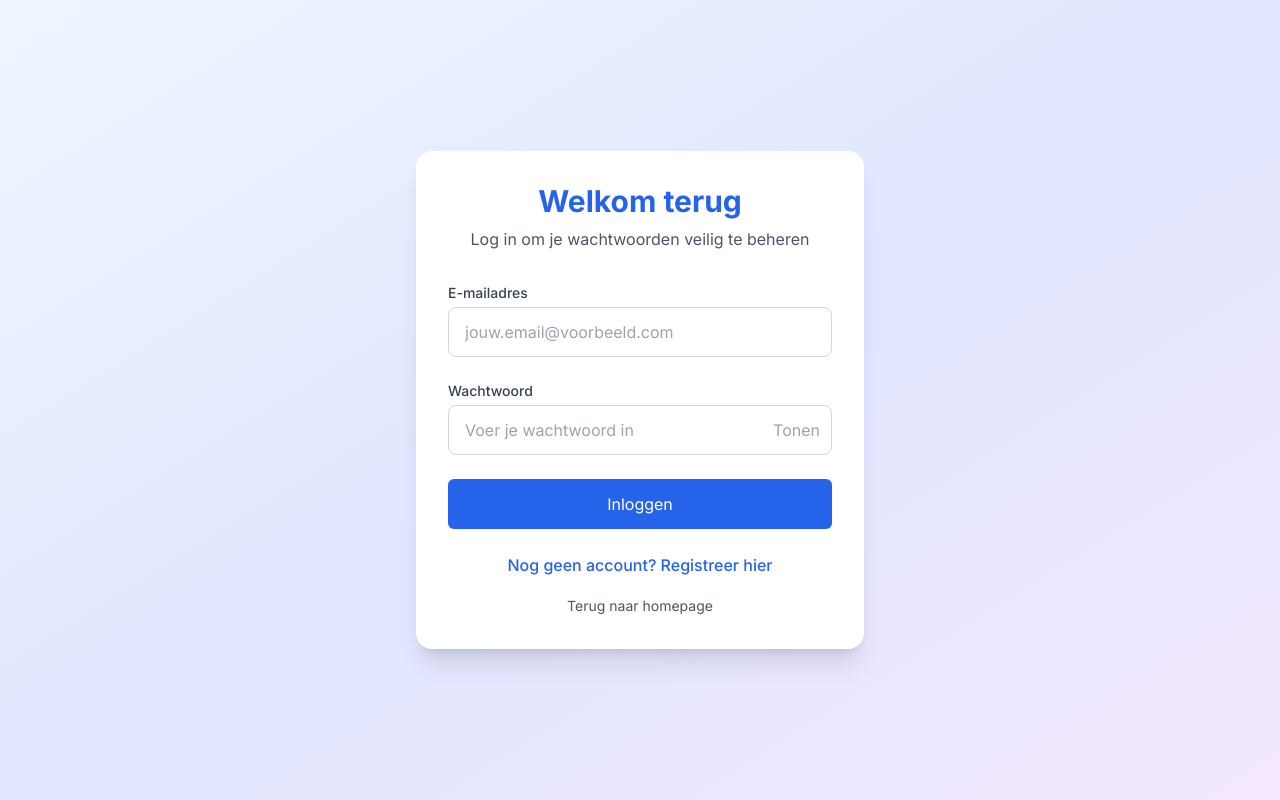
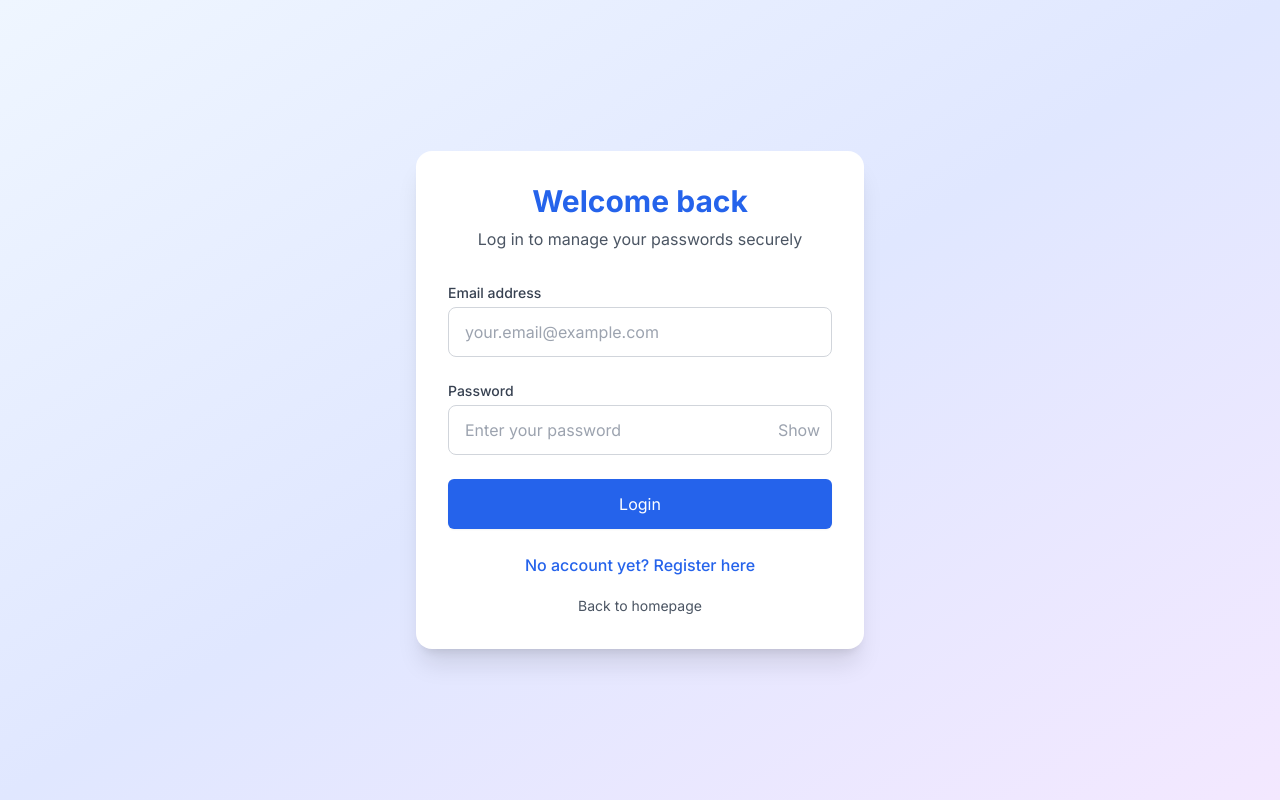
Before and after one commit to satnam987/passgen, a Next.js app: page /auth in a window 1280 px wide. Built offline with nearby package versions, Linux system fonts and the light colour scheme; no server answers.

Commit message:
Translate auth page to English and update app name to Unbreakapass

```diff
--- a/app/auth/page.tsx
+++ b/app/auth/page.tsx
@@ -34,7 +34,7 @@ export default function AuthPage() {
     setError('');
 
     if (!isLogin && password !== confirmPassword) {
-      setError('Wachtwoorden komen niet overeen. Probeer opnieuw.');
+      setError('Passwords do not match. Please try again.');
       return;
     }
 
@@ -53,17 +53,17 @@ export default function AuthPage() {
       console.error('Auth error:', err);
       // Error handling
       if (err.code === 'auth/invalid-credential') {
-        setError('Ongeldige email of wachtwoord');
+        setError('Invalid email or password');
       } else if (err.code === 'auth/user-not-found') {
-        setError('Gebruiker niet gevonden');
+        setError('User not found');
       } else if (err.code === 'auth/wrong-password') {
-        setError('Onjuist wachtwoord');
+        setError('Incorrect password');
       } else if (err.code === 'auth/email-already-in-use') {
-        setError('Dit e-mailadres is al in gebruik');
+        setError('This email is already in use');
       } else if (err.code === 'auth/weak-password') {
-        setError('Wachtwoord is te zwak');
+        setError('Password is too weak');
       } else {
-        setError(err.message || 'Er is een fout opgetreden');
+        setError(err.message || 'An error occurred');
       }
     } finally {
       setIsLoading(false);
@@ -98,12 +98,12 @@ export default function AuthPage() {
       <div className="bg-white rounded-2xl shadow-xl p-8 max-w-md w-full">
         <div className="text-center mb-8">
           <h1 className="text-3xl font-bold mb-2 text-blue-600">
-            {isLogin ? 'Welkom terug' : 'Account aanmaken'}
+            {isLogin ? 'Welcome back' : 'Create Account'}
           </h1>
           <p className="text-gray-600">
             {isLogin
-              ? 'Log in om je wachtwoorden veilig te beheren'
-              : 'Registreer om je wachtwoorden op te slaan'}
+              ? 'Log in to manage your passwords securely'
+              : 'Register to save your passwords'}
           </p>
         </div>
 
@@ -116,7 +116,7 @@ export default function AuthPage() {
         <form onSubmit={handleSubmit} className="space-y-6">
           <div>
             <label htmlFor="email" className="block text-sm font-medium text-gray-700 mb-1">
-              E-mailadres
+              Email address
             </label>
             <div className="relative">
               <input
@@ -125,7 +125,7 @@ export default function AuthPage() {
                 value={email}
                 onChange={(e) => setEmail(e.target.value)}
                 className="w-full px-4 py-3 border border-gray-300 rounded-lg focus:ring-2 focus:ring-blue-500 focus:border-transparent"
-                placeholder="jouw.email@voorbeeld.com"
+                placeholder="your.email@example.com"
                 required
               />
             </div>
@@ -133,7 +133,7 @@ export default function AuthPage() {
 
           <div>
             <label htmlFor="password" className="block text-sm font-medium text-gray-700 mb-1">
-              Wachtwoord
+              Password
             </label>
             <div className="relative">
               <input
@@ -142,7 +142,7 @@ export default function AuthPage() {
                 value={password}
                 onChange={(e) => setPassword(e.target.value)}
                 className="w-full pr-12 px-4 py-3 border border-gray-300 rounded-lg focus:ring-2 focus:ring-blue-500 focus:border-transparent"
-                placeholder={isLogin ? "Voer je wachtwoord in" : "Maak een sterk wachtwoord"}
+                placeholder={isLogin ? "Enter your password" : "Create a strong password"}
                 required
               />
               <button
@@ -150,7 +150,7 @@ export default function AuthPage() {
                 onClick={() => setShowPassword(!showPassword)}
                 className="absolute inset-y-0 right-0 pr-3 flex items-center text-gray-400 hover:text-blue-500"
               >
-                {showPassword ? "Verbergen" : "Tonen"}
+                {showPassword ? "Hide" : "Show"}
               </button>
             </div>
           </div>
@@ -158,7 +158,7 @@ export default function AuthPage() {
           {!isLogin && (
             <div>
               <label htmlFor="confirmPassword" className="block text-sm font-medium text-gray-700 mb-1">
-                Bevestig wachtwoord
+                Confirm password
               </label>
               <div className="relative">
                 <input
@@ -171,7 +171,7 @@ export default function AuthPage() {
                       ? 'border-red-300 bg-red-50'
                       : 'border-gray-300'
                   }`}
-                  placeholder="Voer je wachtwoord opnieuw in"
+                  placeholder="Enter your password again"
                   required
                 />
                 <button
@@ -179,12 +179,12 @@ export default function AuthPage() {
                   onClick={() => setShowConfirmPassword(!showConfirmPassword)}
                   className="absolute inset-y-0 right-0 pr-3 flex items-center text-gray-400 hover:text-blue-500"
                 >
-                  {showConfirmPassword ? "Verbergen" : "Tonen"}
+                  {showConfirmPassword ? "Hide" : "Show"}
                 </button>
               </div>
               {confirmPassword && password !== confirmPassword && (
                 <p className="mt-1 text-xs text-red-600">
-                  Wachtwoorden komen niet overeen
+                  Passwords do not match
                 </p>
               )}
             </div>
@@ -199,11 +199,11 @@ export default function AuthPage() {
               }`}
             >
               {isLoading ? (
-                'Bezig...'
+                'Processing...'
               ) : isLogin ? (
-                'Inloggen'
+                'Login'
               ) : (
-                'Registreren'
+                'Register'
               )}
             </button>
           </div>
@@ -215,13 +215,13 @@ export default function AuthPage() {
             onClick={switchMode}
             className="text-blue-600 hover:text-blue-500 font-medium"
           >
-            {isLogin ? 'Nog geen account? Registreer hier' : 'Al een account? Log in'}
+            {isLogin ? 'No account yet? Register here' : 'Already have an account? Log in'}
           </button>
         </div>
 
         <div className="mt-4 text-center">
           <Link href="/" className="text-sm text-gray-600 hover:text-blue-500">
-            Terug naar homepage
+            Back to homepage
           </Link>
         </div>
       </div>
--- a/app/layout.tsx
+++ b/app/layout.tsx
@@ -7,7 +7,7 @@ const inter = Inter({ subsets: ['latin'] });
 
 export const metadata: Metadata = {
   title: 'PassGen - Password Generator',
-  description: 'Genereer, beheer en bewaar wachtwoorden veilig',
+  description: 'Generate, manage and store passwords securely',
 };
 
 export default function RootLayout({
@@ -16,7 +16,7 @@ export default function RootLayout({
   children: React.ReactNode;
 }>) {
   return (
-    <html lang="nl">
+    <html lang="en">
       <head>
         <meta charSet="utf-8" />
         <meta name="viewport" content="width=device-width, initial-scale=1" />
--- a/app/tips/page.tsx
+++ b/app/tips/page.tsx
@@ -184,7 +184,7 @@ export default function TipsPage() {
           <div className="flex justify-between h-16">
             <div className="flex items-center">
               <Link href="/" className="text-2xl font-bold bg-gradient-to-r from-blue-600 to-purple-600 bg-clip-text text-transparent">
-                PassGen
+                Unbreakapass
               </Link>
             </div>
             <div className="flex items-center space-x-4">
```
